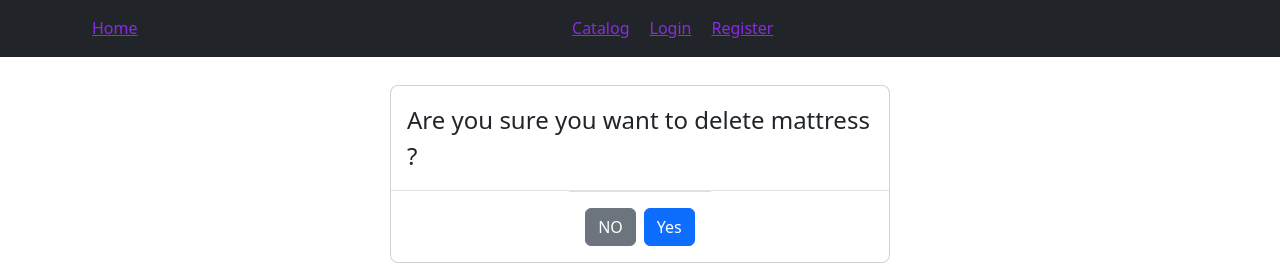
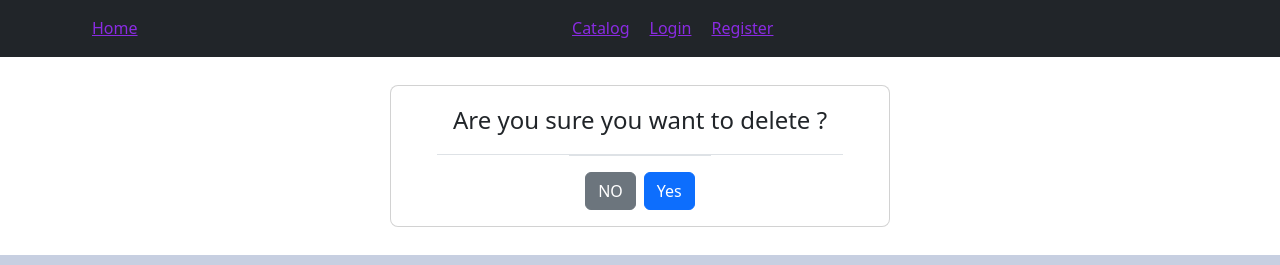
Before and after one commit to Dpetrov88/React-project-mattress, a React (Create React App) app: page /catalog/1 in a window 1280 px wide. Both pictures are taken after a click on the button "Delete". Shown: the top 265 px of the page. Built offline with nearby package versions, Linux system fonts and the light colour scheme; no server answers.

Commit message:
Update Details.js

```diff
--- a/src/components/Details/Details.js
+++ b/src/components/Details/Details.js
@@ -50,6 +50,7 @@ export const Details = () => {
 
      navigate('/profile')
     }
+
     return(
         <>
         {show && (
@@ -59,7 +60,7 @@ export const Details = () => {
       style={{ display: 'block', position: 'initial' }}>
       <Modal.Dialog>
         <Modal.Header >
-          <Modal.Title>Are you sure you want to delete mattress {mattress.brand}?</Modal.Title>
+          <Modal.Title>Are you sure you want to delete <strong>{mattress.brand}</strong>?</Modal.Title>
         </Modal.Header>
 
         <Modal.Footer>
@@ -104,7 +105,7 @@ export const Details = () => {
 
                 <div className="actionBtn">
 
-                    <p>Congratulation! You bougth this mattress!</p>
+                    <p> You already bougth this mattress!</p>
 
                 </div>
                 }
```
